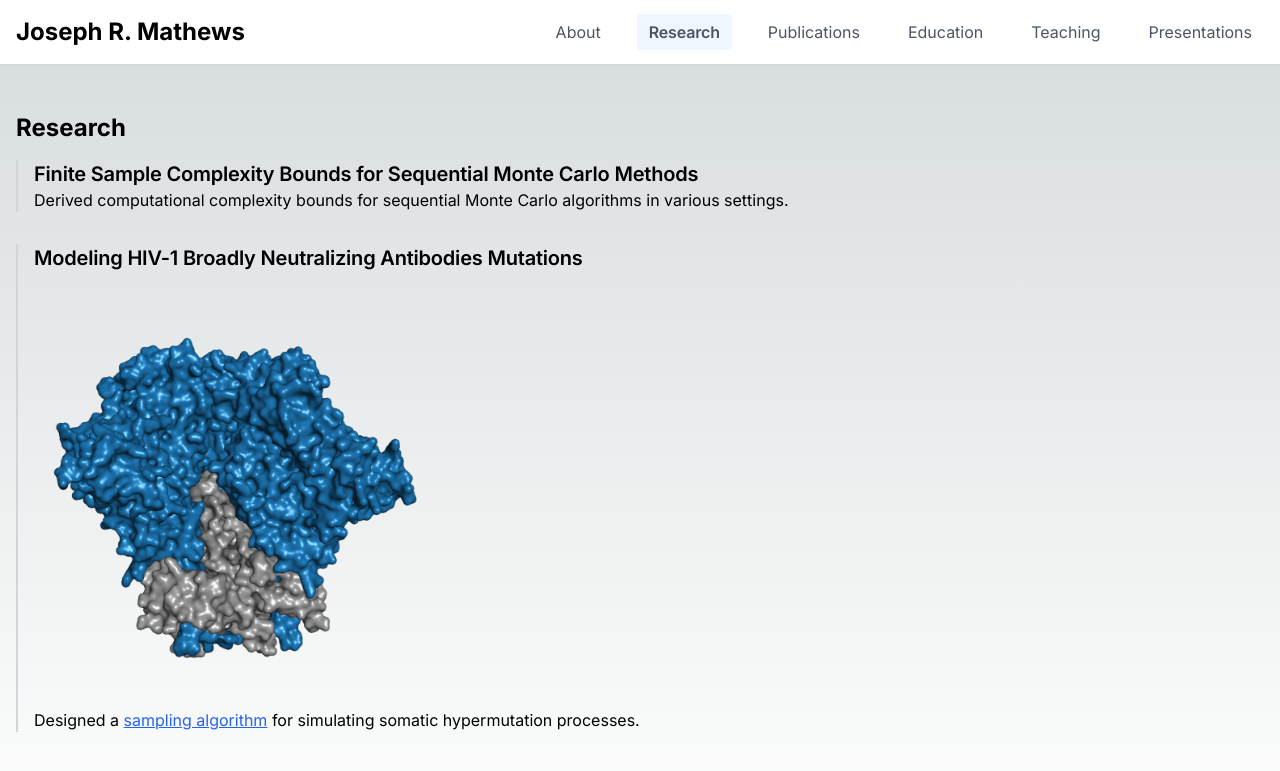
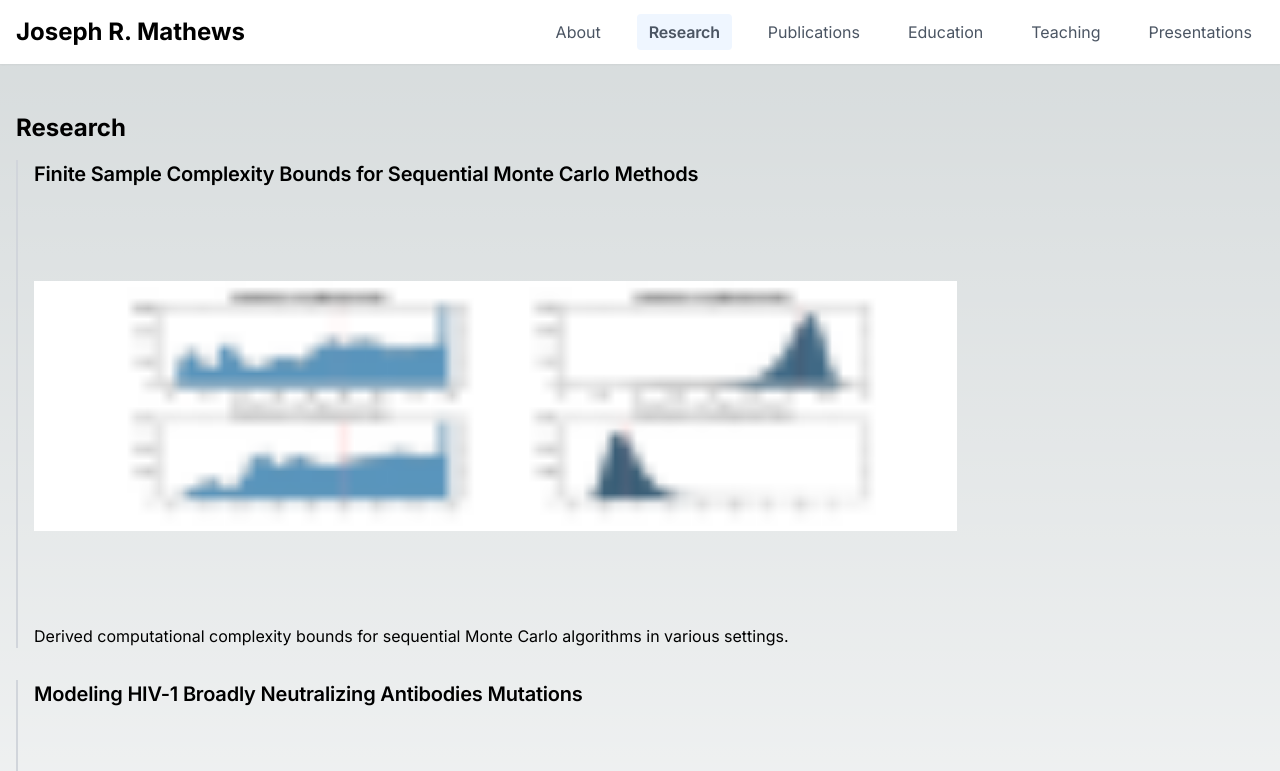
Before and after one commit to bassimeledath/joe-website, a Next.js app: page /research in a window 1280 px wide. Shown: the top 771 px of the page. Built offline with nearby package versions, Linux system fonts and the light colour scheme.

Commit message:
Added picture

```diff
--- a/config.js
+++ b/config.js
@@ -33,7 +33,7 @@ const config = {
     {
       title: "Finite Sample Complexity Bounds for Sequential Monte Carlo Methods",
       description: "Derived computational complexity bounds for sequential Monte Carlo algorithms in various settings.",
-      //imagePath: "/images/research/smc-complexity.jpg"
+      imagePath: "/images/research/Final.png"
     },
     {
       title: "Modeling HIV-1 Broadly Neutralizing Antibodies Mutations",
```
Also changed, not shown: public/images/research/Final.png (added), 1 other file (tests, documents, lock files or other folders).
